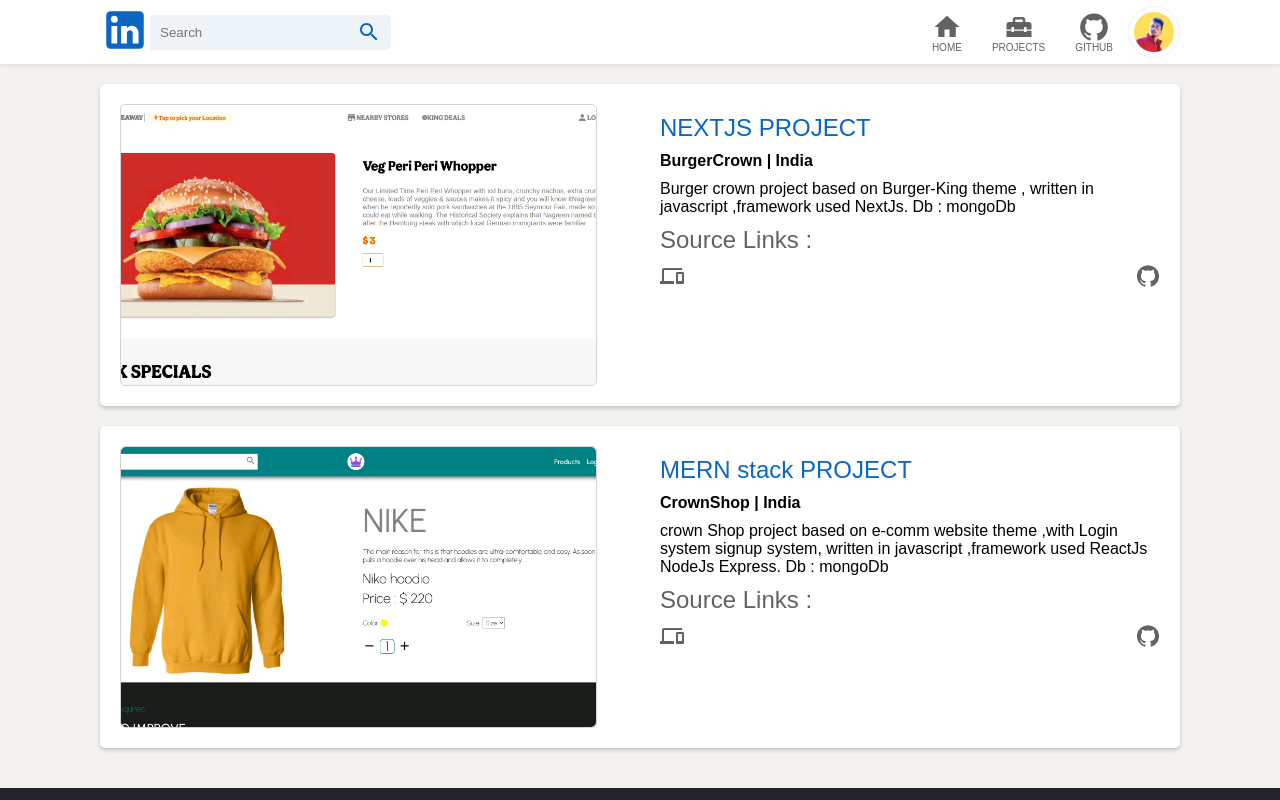
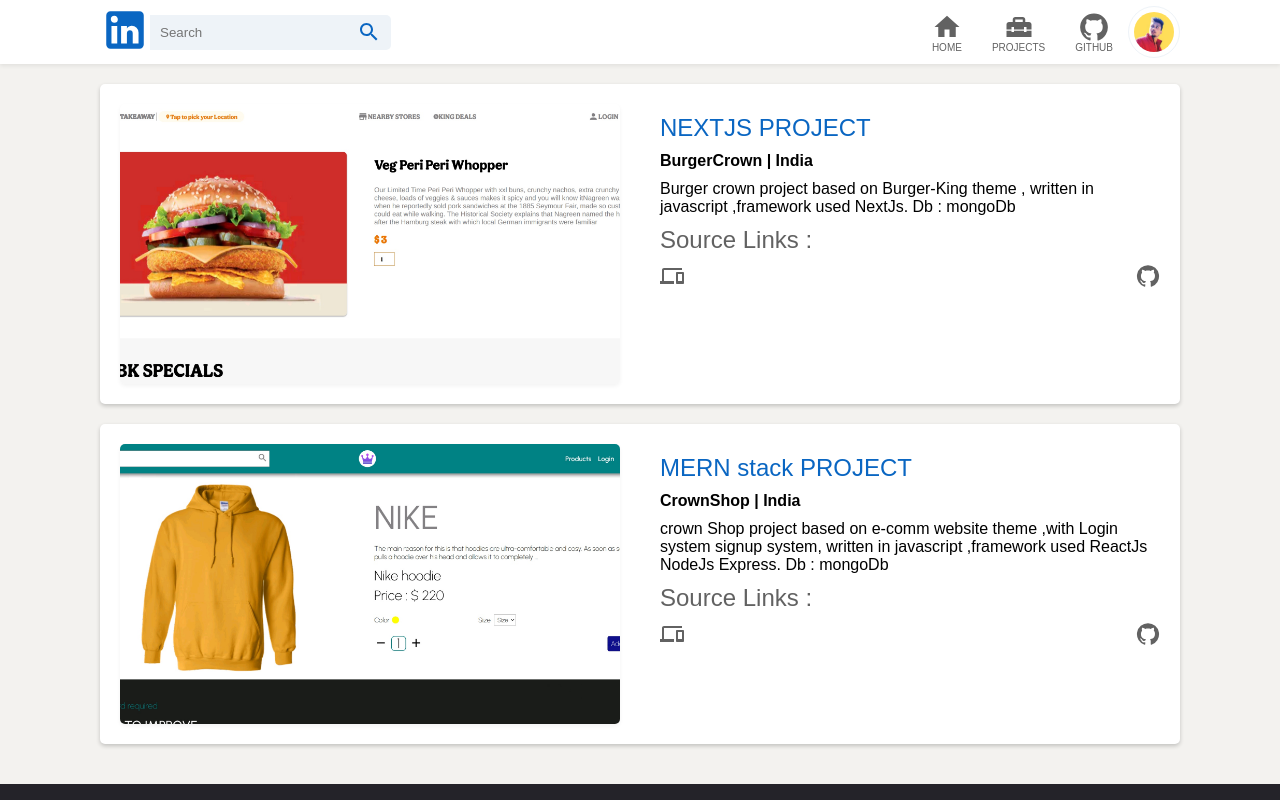
Before and after one commit to web10crown/portfolio, a Next.js app: page /projects in a window 1280 px wide. Shown: the top 800 px of the page. Built offline with nearby package versions, Linux system fonts and the light colour scheme.

Commit message:
Update Projects.module.css

```diff
--- a/src/styles/pages/Projects.module.css
+++ b/src/styles/pages/Projects.module.css
@@ -20,9 +20,9 @@
 }
 .imgContainer {
 	position: relative;
-	width: 95%;
+	width: 100%;
 	height: 35vh;
-        border: 1px solid lightgray;
+        box-shadow: 0 2px 4px 0 rgb(0 0 0/5%);
 	border-radius: 5px;
 }
 .image {
```
